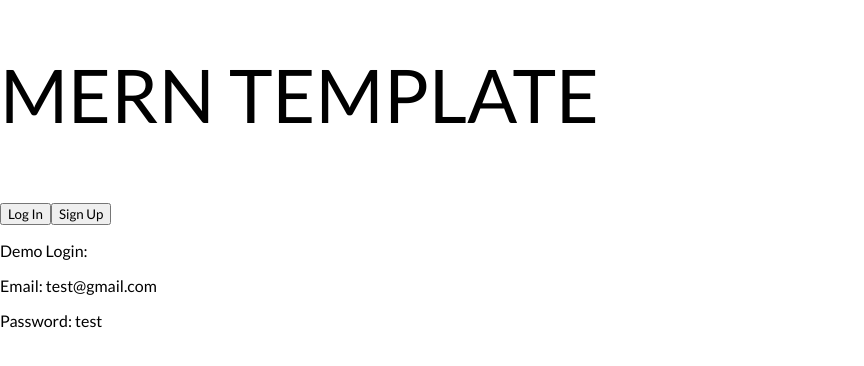
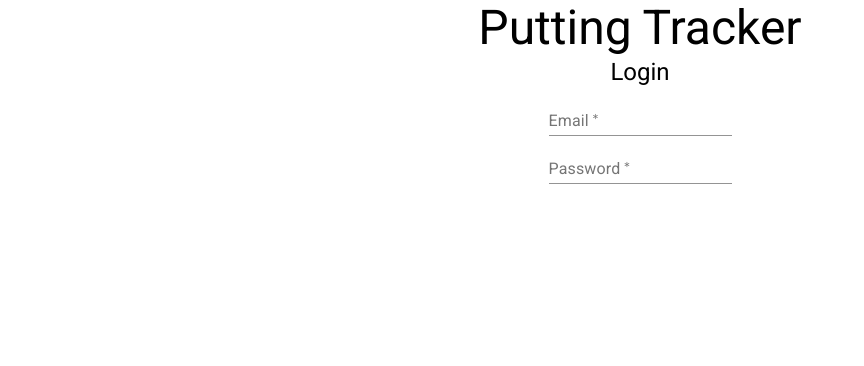
Before and after one commit to lynn7mitchell/Disc-Golf-Putting-Tracker, a React (Create React App) app in the folder client/: page / in a window 1280 px wide. Shown: the top 366 px of the page, without its empty margins (0-864 px from the left). Built offline with nearby package versions, Linux system fonts and the light colour scheme.

Commit message:
add material ui

```diff
--- a/client/public/index.html
+++ b/client/public/index.html
@@ -20,9 +20,13 @@
       rel="stylesheet"
     />
 
+    <!-- Roboto Font -->
+    <link rel="stylesheet" href="https://fonts.googleapis.com/css?family=Roboto:300,400,500,700&display=swap" />
 
 
-    <title>Japanese Writing App</title>
+
+
+    <title>Putting Tracker</title>
   </head>
   <body>
     <div class="background">
--- a/client/src/pages/Home.js
+++ b/client/src/pages/Home.js
@@ -1,16 +1,36 @@
 import React, { Component } from "react";
-import { Link } from "react-router-dom"
-
+import { Link } from "react-router-dom";
+import { Typography, Grid, TextField} from '@material-ui/core'
 export class Home extends Component {
   render() {
     return (
       <div>
-        <h1>MERN TEMPLATE</h1>
+        {/* <h1>MERN TEMPLATE</h1>
         <Link to={"/login"}><button>Log In</button></Link>
         <Link to={"/signup"}><button> Sign Up</button></Link>
         <p>Demo Login:</p>
         <p>Email: test@gmail.com</p>
-        <p>Password: test</p>
+        <p>Password: test</p> */}
+
+        <Typography variant="h3" align='center'>Putting Tracker</Typography>
+        <form style={{width: '100%'}}>
+        <Typography variant="h5" align='center'>Login</Typography>
+
+        <Grid
+        container
+        direction='column'
+        justify='center'
+        alignItems='center'
+        >
+        <Grid item>
+        <TextField required name="email" id="standard-basic" label="Standard" label="Email" type="email" />
+        </Grid>
+
+        <Grid item>
+        <TextField required name="password" id="standard-basic" label="Standard" label="Password" type="password" />
+        </Grid>
+        </Grid>
+        </form>
       </div>
     );
   }
--- a/package.json
+++ b/package.json
@@ -23,6 +23,7 @@
     "nodemon": "^1.18.7"
   },
   "dependencies": {
+    "@material-ui/core": "^4.11.2",
     "axios": "^0.19.0",
     "bcrypt": "^5.0.0",
     "bcryptjs": "^2.4.3",
```
Also changed, not shown: 1 other file (tests, documents, lock files or other folders).
